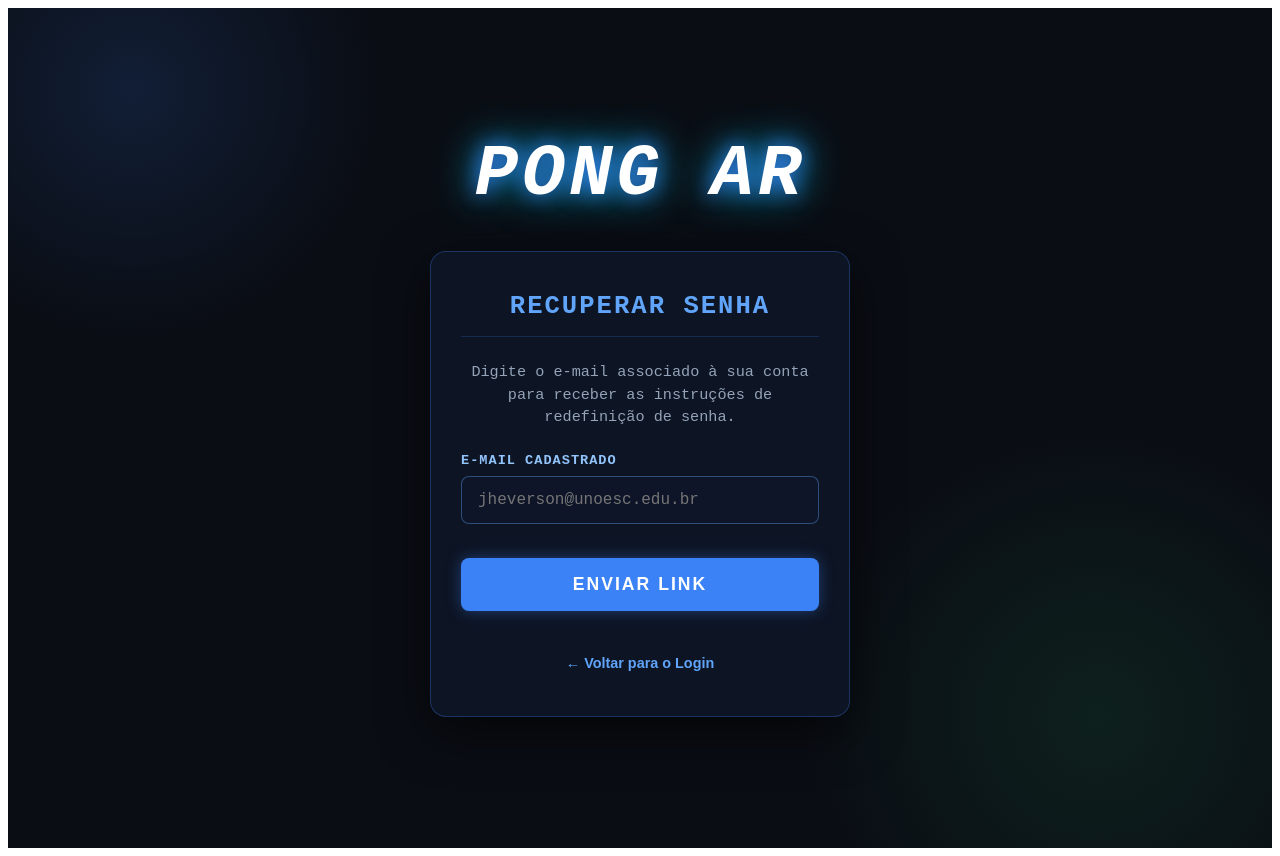
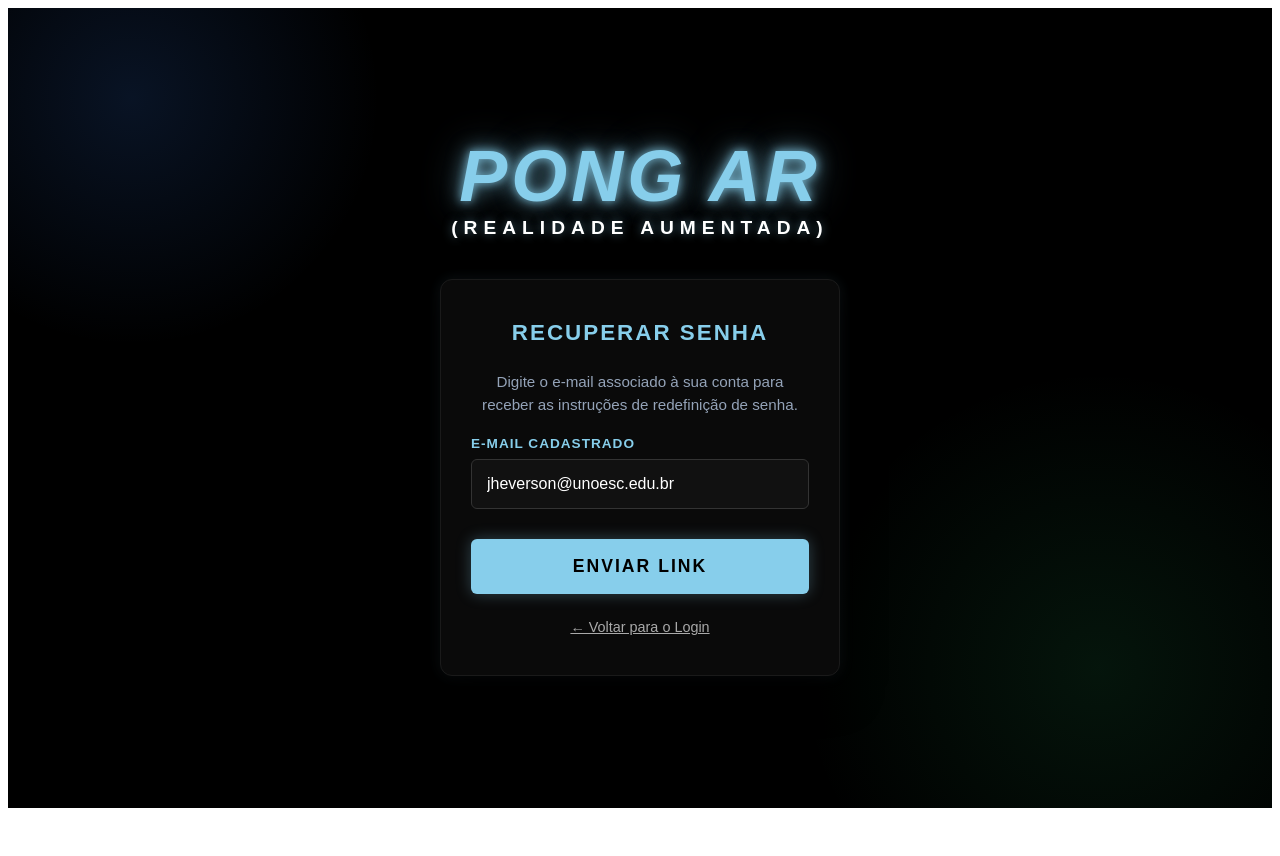
Before and after one commit to Jhever/ProjetoPongAR-TCC, a React (Vite) app in the folder frontend/: page /esqueci-senha in a window 1280 px wide. After the commit the page ends 816 px from the top, so only its background shows below. Built offline with nearby package versions, Linux system fonts and the light colour scheme; no server answers.

Commit message:
arrumando design do senha

```diff
--- a/frontend/src/pages/EsqueciSenha.tsx
+++ b/frontend/src/pages/EsqueciSenha.tsx
@@ -52,11 +52,12 @@ const EsqueciSenha = () => {
       flexDirection: 'column' as const,
       alignItems: 'center',
       justifyContent: 'center',
-      backgroundColor: '#0a0d14',
-      fontFamily: "'Courier New', monospace, sans-serif",
+      backgroundColor: '#000000',
+      fontFamily: 'Arial, sans-serif',
       padding: '20px',
       position: 'relative' as const,
       overflow: 'hidden',
+      boxSizing: 'border-box' as const,
     },
     backgroundGlow1: {
       position: 'absolute' as const,
@@ -76,116 +77,147 @@ const EsqueciSenha = () => {
       background: 'radial-gradient(circle, rgba(46, 204, 113, 0.1) 0%, transparent 70%)',
       zIndex: 0,
     },
+    titleContainer: {
+      display: 'flex',
+      flexDirection: 'column' as const,
+      alignItems: 'center',
+      marginBottom: '40px',
+      zIndex: 1,
+    },
     neonTitle: {
-      color: '#fff',
+      color: '#87CEEB',
+      fontFamily: 'Arial, sans-serif',
       fontStyle: 'italic',
       fontWeight: '900',
       fontSize: '4.5rem',
       letterSpacing: '4px',
-      textShadow: '0 0 20px #3b82f6, 0 0 40px #00d4ff, 0 5px 15px rgba(0,0,0,0.8)',
-      margin: '0 0 40px 0',
+      textShadow: '0 0 10px rgba(135, 206, 235, 0.8), 0 0 20px rgba(135, 206, 235, 0.6), 0 0 40px rgba(135, 206, 235, 0.4)',
+      margin: '0 0 5px 0',
       textAlign: 'center' as const,
-      zIndex: 1,
       lineHeight: 1,
+      textTransform: 'uppercase' as const,
+    },
+    subtitle: {
+      color: '#ffffff',
+      fontFamily: 'Arial, sans-serif',
+      fontSize: '1.2rem',
+      fontWeight: 'bold',
+      letterSpacing: '6px',
+      margin: 0,
+      textAlign: 'center' as const,
+      textShadow: '0 0 10px rgba(135, 206, 235, 0.5)',
     },
     card: {
-      backgroundColor: 'rgba(15, 23, 42, 0.75)',
+      backgroundColor: '#0a0a0a',
       padding: '40px 30px',
-      borderRadius: '16px',
+      borderRadius: '12px',
       width: '100%',
-      maxWidth: '420px',
+      maxWidth: '400px',
       boxSizing: 'border-box' as const,
       display: 'flex',
       flexDirection: 'column' as const,
-      gap: '24px',
-      boxShadow: '0 15px 50px rgba(0,0,0,0.6)',
-      border: '1px solid rgba(59, 130, 246, 0.3)',
-      backdropFilter: 'blur(12px)',
+      alignItems: 'center',
+      border: '1px solid #1a1a1a',
+      boxShadow: '0 15px 40px rgba(0,0,0,0.8), 0 0 15px rgba(135, 206, 235, 0.1)',
       zIndex: 1,
     },
     cardTitle: {
-      color: '#60a5fa',
+      color: '#87CEEB',
+      fontFamily: 'Arial, sans-serif',
       textAlign: 'center' as const,
-      fontSize: '1.6rem',
+      fontSize: '1.4rem',
       fontWeight: 'bold',
-      margin: '0',
+      margin: '0 0 25px 0',
       letterSpacing: '2px',
-      borderBottom: '1px solid rgba(59, 130, 246, 0.2)',
-      paddingBottom: '15px',
+      width: '100%',
     },
     instructionText: {
       color: '#94a3b8',
+      fontFamily: 'Arial, sans-serif',
       textAlign: 'center' as const,
       fontSize: '0.95rem',
-      margin: '0',
+      margin: '0 0 20px 0',
       lineHeight: '1.5',
     },
     inputGroup: {
+      width: '100%',
+      marginBottom: '20px',
       display: 'flex',
       flexDirection: 'column' as const,
       gap: '8px',
+      position: 'relative' as const,
     },
     label: {
-      color: '#93c5fd',
+      color: '#87CEEB',
+      fontFamily: 'Arial, sans-serif',
       fontSize: '0.85rem',
       fontWeight: 'bold',
       letterSpacing: '1px',
     },
     input: {
       width: '100%',
-      padding: '14px 16px',
-      borderRadius: '8px',
-      border: '1px solid rgba(96, 165, 250, 0.4)',
-      backgroundColor: 'rgba(15, 23, 42, 0.9)',
-      color: '#e2e8f0',
+      height: '50px',
+      backgroundColor: '#111111',
+      border: '1px solid #333333',
+      borderRadius: '6px',
+      padding: '0 45px 0 15px',
+      color: '#ffffff',
       fontSize: '1rem',
-      fontFamily: "'Courier New', monospace",
+      fontFamily: 'Arial, sans-serif',
       boxSizing: 'border-box' as const,
       outline: 'none',
-      transition: 'border-color 0.3s, box-shadow 0.3s',
+      transition: 'all 0.3s ease',
+      WebkitBoxShadow: '0 0 0px 1000px #111111 inset',
+      WebkitTextFillColor: '#ffffff',
     },
     button: {
       width: '100%',
-      padding: '16px',
-      borderRadius: '8px',
+      height: '55px',
+      backgroundColor: '#87CEEB',
+      color: '#000000',
       border: 'none',
-      backgroundColor: '#3b82f6',
-      color: '#fff',
+      borderRadius: '6px',
+      fontFamily: 'Arial, sans-serif',
       fontSize: '1.1rem',
-      fontWeight: 'bold',
+      fontWeight: '900',
       letterSpacing: '2px',
       cursor: 'pointer',
       marginTop: '10px',
-      transition: 'all 0.3s ease',
-      boxShadow: '0 0 15px rgba(59, 130, 246, 0.4)',
+      transition: 'all 0.2s ease',
+      textTransform: 'uppercase' as const,
+      boxShadow: '0 0 15px rgba(135, 206, 235, 0.3)',
     },
     linkContainer: {
       display: 'flex',
       flexDirection: 'column' as const,
-      gap: '15px',
+      gap: '12px',
+      width: '100%',
       alignItems: 'center',
-      marginTop: '15px',
+      marginTop: '25px',
     },
     link: {
-      color: '#60a5fa',
-      textDecoration: 'none',
       background: 'none',
       border: 'none',
+      color: '#aaaaaa',
       cursor: 'pointer',
+      fontFamily: 'Arial, sans-serif',
       fontSize: '0.9rem',
-      padding: '5px 10px',
+      textDecoration: 'underline',
       transition: 'color 0.2s',
-      fontWeight: 'bold',
+      padding: 0,
     },
     statusMessage: {
-      color: statusMsg.includes('✅') ? '#4ade80' : '#ef4444',
+      color: statusMsg.includes('✅') ? '#4ade80' : '#ff4444',
+      fontFamily: 'Arial, sans-serif',
       textAlign: 'center' as const,
       fontSize: '0.9rem',
-      margin: '0',
+      margin: '0 0 15px 0',
       padding: '10px',
-      backgroundColor: 'rgba(0,0,0,0.3)',
+      backgroundColor: statusMsg.includes('✅') ? 'rgba(74, 222, 128, 0.1)' : 'rgba(255, 0, 0, 0.1)',
       borderRadius: '6px',
-      borderLeft: `3px solid ${statusMsg.includes('✅') ? '#4ade80' : '#ef4444'}`,
+      borderLeft: `3px solid ${statusMsg.includes('✅') ? '#4ade80' : '#ff4444'}`,
+      width: '100%',
+      boxSizing: 'border-box' as const,
     }
   };
 
@@ -194,7 +226,10 @@ const EsqueciSenha = () => {
       <div style={styles.backgroundGlow1} />
       <div style={styles.backgroundGlow2} />
 
-      <h1 style={styles.neonTitle}>PONG AR</h1>
+      <div style={styles.titleContainer}>
+        <h1 style={styles.neonTitle}>PONG AR</h1>
+        <h2 style={styles.subtitle}>(REALIDADE AUMENTADA)</h2>
+      </div>
 
       <form style={styles.card} onSubmit={handleRecuperar}>
         <h2 style={styles.cardTitle}>RECUPERAR SENHA</h2>
@@ -212,11 +247,11 @@ const EsqueciSenha = () => {
             onChange={(e) => setEmail(e.target.value)}
             style={styles.input}
             onFocus={(e) => {
-              e.target.style.borderColor = '#60a5fa';
-              e.target.style.boxShadow = '0 0 10px rgba(96, 165, 250, 0.2)';
+              e.target.style.borderColor = '#87CEEB';
+              e.target.style.boxShadow = '0 0 10px rgba(135, 206, 235, 0.2)';
             }}
             onBlur={(e) => {
-              e.target.style.borderColor = 'rgba(96, 165, 250, 0.4)';
+              e.target.style.borderColor = '#333333';
               e.target.style.boxShadow = 'none';
             }}
             required
@@ -231,12 +266,22 @@ const EsqueciSenha = () => {
             ...styles.button,
             opacity: isLoading ? 0.7 : 1,
             cursor: isLoading ? 'not-allowed' : 'pointer',
-            backgroundColor: isLoading ? '#475569' : '#3b82f6',
+            backgroundColor: isLoading ? '#475569' : '#87CEEB',
             boxShadow: isLoading ? 'none' : styles.button.boxShadow
           }}
           disabled={isLoading}
-          onMouseOver={(e) => !isLoading && (e.currentTarget.style.backgroundColor = '#2563eb')}
-          onMouseOut={(e) => !isLoading && (e.currentTarget.style.backgroundColor = '#3b82f6')}
+          onMouseOver={(e) => {
+            if (!isLoading) {
+              e.currentTarget.style.backgroundColor = '#a3ddf2';
+              e.currentTarget.style.boxShadow = '0 0 25px rgba(135, 206, 235, 0.6)';
+            }
+          }}
+          onMouseOut={(e) => {
+            if (!isLoading) {
+              e.currentTarget.style.backgroundColor = '#87CEEB';
+              e.currentTarget.style.boxShadow = '0 0 15px rgba(135, 206, 235, 0.3)';
+            }
+          }}
         >
           {isLoading ? 'ENVIANDO...' : 'ENVIAR LINK'}
         </button>
@@ -246,8 +291,8 @@ const EsqueciSenha = () => {
             type="button"
             onClick={() => navigate('/')}
             style={styles.link}
-            onMouseOver={(e) => e.currentTarget.style.color = '#93c5fd'}
-            onMouseOut={(e) => e.currentTarget.style.color = '#60a5fa'}
+            onMouseOver={(e) => e.currentTarget.style.color = '#87CEEB'}
+            onMouseOut={(e) => e.currentTarget.style.color = '#aaaaaa'}
           >
             ← Voltar para o Login
           </button>
```
